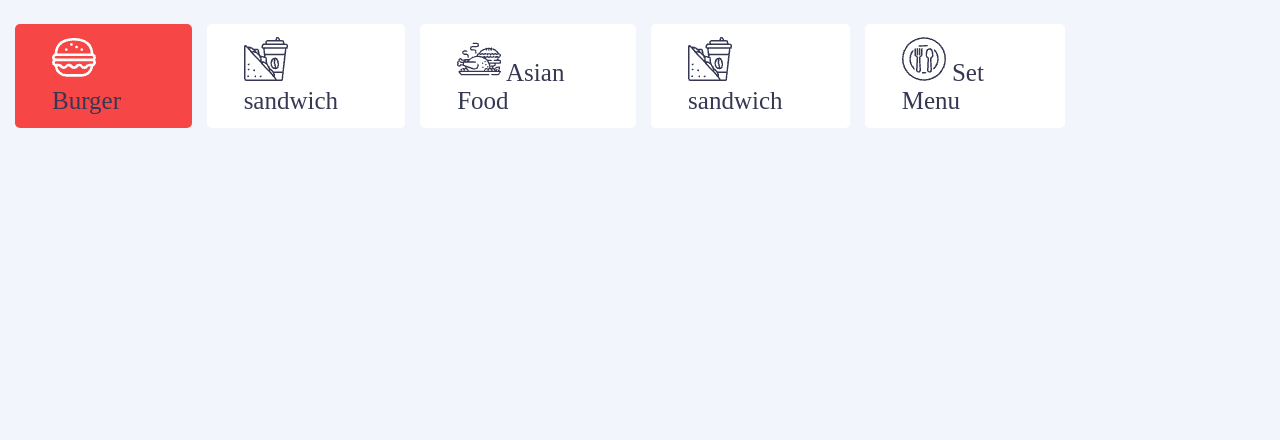
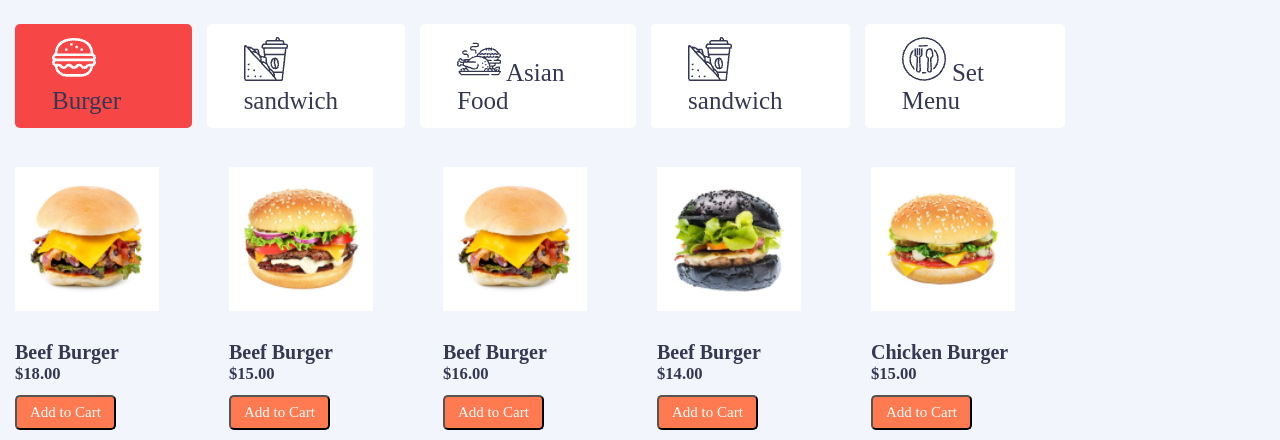
Before and after one commit to xonzowka001/food, a plain HTML site: page index.html in a window 1280 px wide. Shown: the part 737-1177 px from the top of the page. Before the commit the page ends 865 px from the top, so only its background shows below. Drawn offline with Linux system fonts and the light colour scheme.

Commit message:
uchinchi section qismi responsiv bilan

```diff
--- a/index.html
+++ b/index.html
@@ -1,11 +1,13 @@
 <!DOCTYPE html>
 <html lang="en">
+
 <head>
   <meta charset="UTF-8">
   <meta name="viewport" content="width=device-width, initial-scale=1.0">
   <link rel="stylesheet" href="./css/main.css">
   <title>Document</title>
 </head>
+
 <body>
   <header class="food">
     <div class="container">
@@ -49,7 +51,8 @@ Contract
               delivery service
             </h1>
             <p class="fastfood__text">
-      We provide super fast-delivery service. Let's use our <br> services right now and get discounts of up to 50%
+              We provide super fast-delivery service. Let's use our <br> services right now and get discounts of up to
+              50%
             </p>
             <button class="fastfood__btn">
               Explore Food
@@ -66,7 +69,7 @@ Contract
     <section class="our">
       <div class="container">
         <div class="our__title">
-          <h2 >
+          <h2>
             Our popular Category
           </h2>
         </div>
@@ -95,6 +98,96 @@ Contract
         </ul>
       </div>
     </section>
+    <section class="runfood">
+      <div class="container">
+        <ul class="runfood__list">
+          <li class="runfood__item">
+            <div class="runfood__img">
+              <img src="./img/item_01-480x480 1 (1).png" alt="">
+            </div>
+            <div class="runfood__title">
+             <h4>
+              Beef Burger
+            <h5>
+              $18.00
+            </h5>
+              <button class="runfood__btn">
+                Add to Cart
+              </button>
+            </div>
+          </li>
+
+          <li class="runfood__item">
+            <div class="runfood__img">
+              <img src="./img/item_01-480x480 1.png" alt="">
+            </div>
+            <div>
+            <h4>
+              Beef Burger
+            </h4>
+             <h5>
+              $15.00
+             </h5>
+              <button class="runfood__btn">
+                Add to Cart
+              </button>
+            </div>
+          </li>
+
+          <li class="runfood__item">
+            <div class="runfood__img">
+              <img src="./img/item_01-480x480 1 (1).png" alt="">
+            </div>
+            <div>
+               <h4>
+                Beef Burger
+               </h4>
+              <h5>
+                $16.00
+              </h5>
+              <button class="runfood__btn">
+                Add to Cart
+              </button>
+            </div>
+          </li>
+
+          <li class="runfood__item">
+            <div class="runfood__img">
+              <img src="./img/item_01-480x480 1 (2).png" alt="">
+            </div>
+            <div>
+              <h4>
+                Beef Burger
+              </h4>
+             <h5>
+              $14.00
+             </h5>
+              <button class="runfood__btn">
+                Add to Cart
+              </button>
+            </div>
+          </li>
+
+          <li class="runfood__item">
+            <div class="runfood__img">
+              <img src="./img/item_01-480x480 1 (3).png" alt="">
+            </div>
+            <div>
+              <h4>
+                Chicken Burger
+              </h4>
+              <h5>
+                $15.00
+              </h5>
+              <button class="runfood__btn">
+                Add to Cart
+              </button>
+            </div>
+          </li>
+        </ul>
+      </div>
+    </section>
   </main>
 </body>
+
 </html>
--- a/scss/blok/_blok.scss
+++ b/scss/blok/_blok.scss
@@ -1,4 +1,5 @@
 @import "header";
 @import "hero";
 @import "our";
+@import "runfood";
 @import "footer"
--- a/scss/blok/_hero.scss
+++ b/scss/blok/_hero.scss
@@ -6,6 +6,8 @@ align-items: center;
 }
 .fastfood__img{
   max-width: 400px;
+
+
 }
 .fastfood__title{
   font-family: Rubik;
@@ -61,16 +63,10 @@ font-size: 50px;
 @media screen and (max-width:674px) {
   .fastfood__list{
     max-width:855px;
-    font-size:35px ;
     flex-direction: column;
-
-  }
-  .fastfood__img{
-    max-width: 325px;
-    font-size: 30px;
-
 
   }
 
 
+
 }
--- /dev/null
+++ b/scss/blok/_runfood.scss
@@ -0,0 +1,60 @@
+.runfood__list{
+  max-width: 1000px;
+  display: flex;
+  justify-content: space-between;
+  align-items: center;
+  margin-top: 39px;
+}
+.runfood__img{
+  max-width: 144px;
+ font-size: 18px;
+  margin-bottom: 25px;
+}
+.runfood__item{
+  color: rgb(54, 56, 83);
+font-family: Rubik;
+font-size: 20px;
+
+}
+
+
+.runfood__btn{
+  color: rgb(255, 255, 255);
+font-family: Rubik;
+font-size: 15px;
+border-radius: 5px;
+background: rgb(255, 122, 80);
+padding: 7px 13px;
+margin-top: 11px;
+margin-bottom: 10px;
+
+}
+@media screen and (max-width:746px) {
+  .runfood__item {
+    max-width: 975px;
+    font-size: 15px;
+  }
+  .runfood__img {
+    max-width:125px ;
+    font-size: 14px;
+  }
+}
+@media screen and (max-width:730px) {
+.runfood__item {
+  max-width: 945px;
+  font-size: 13;
+}
+.runfood__img {
+  max-width: 96px;
+  font-size: 10px;
+
+}
+
+}
+@media screen and (max-width:677px) {
+  .runfood__list{
+    max-width: 915px;
+    flex-direction: column;
+  }
+
+}
```
Also changed, not shown: css/main.css, 1 other file. Lines whose indentation alone changed are shown as unchanged.
